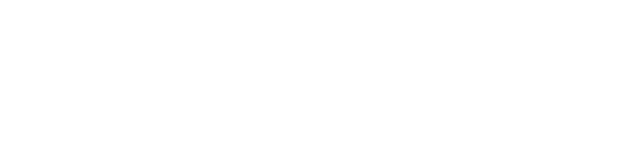
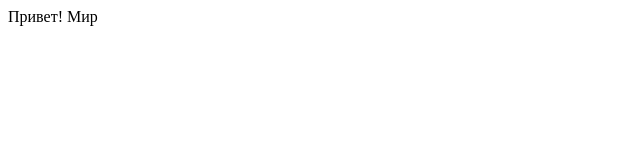
Before and after one commit to belisgard/One, a plain HTML site: page index.html in a window 1280 px wide. Shown: the whole page, without its empty margins (0-640 px from the left). Drawn offline with Linux system fonts and the light colour scheme.

Commit message:
новый коммит

```diff
--- a/index.html
+++ b/index.html
@@ -7,6 +7,6 @@
     <title>Document</title>
 </head>
 <body>
-
+    Привет! Мир
 </body>
 </html>
```
